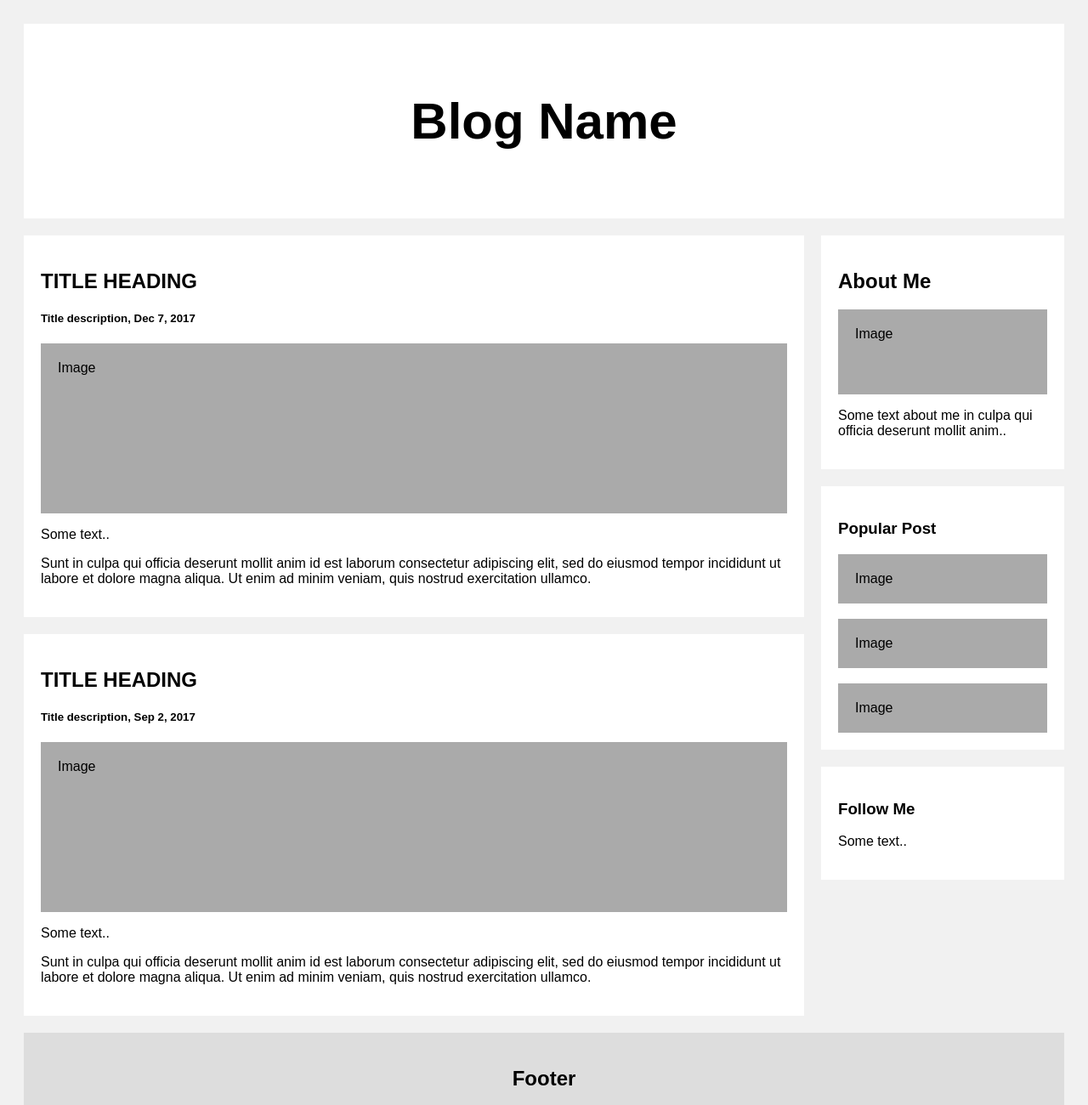
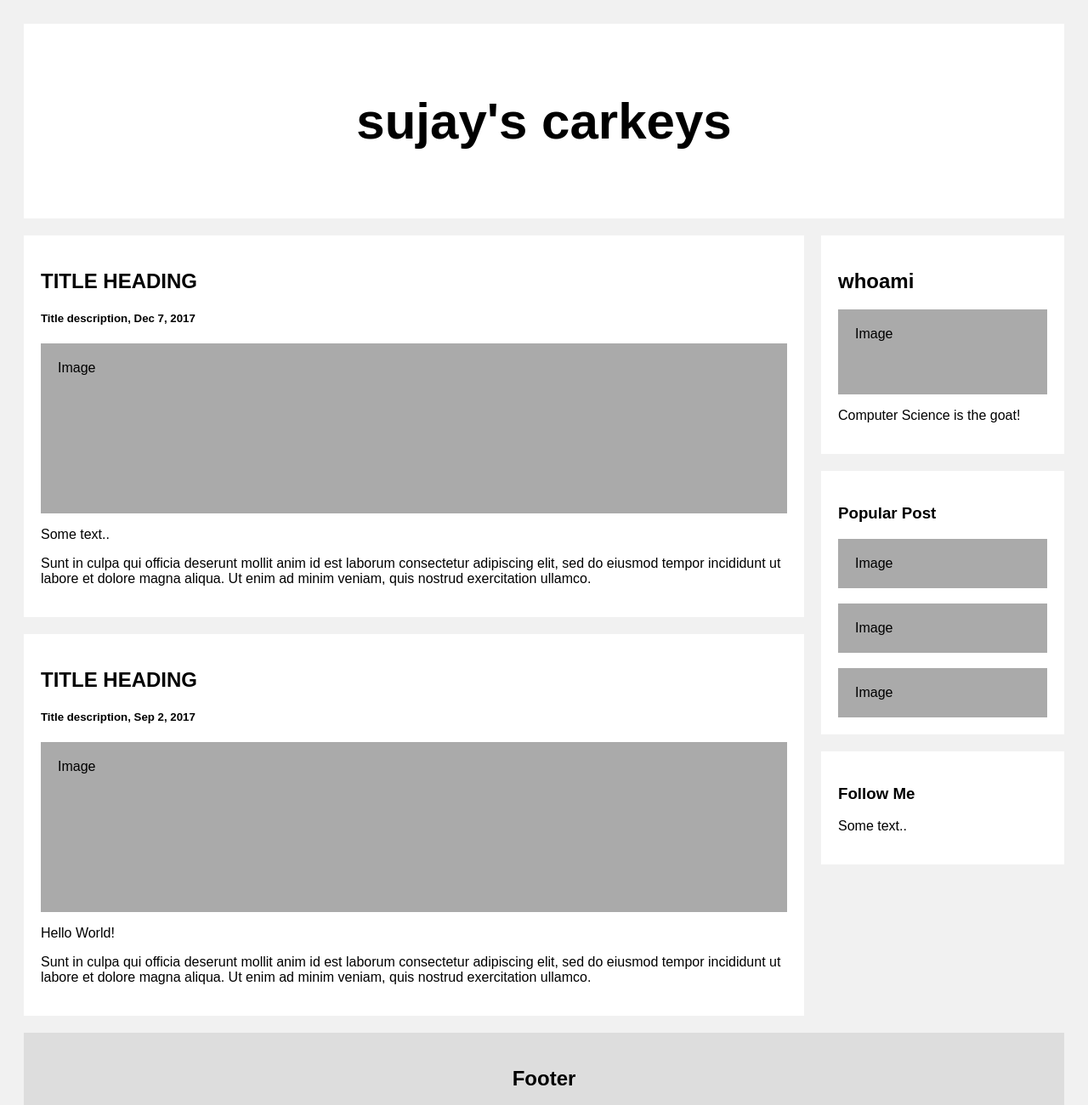
Before and after one commit to sujaycarkey/sujaycarkey.github.io, a plain HTML site: page index.html in a window 1280 px wide. Shown: the top 1300 px of the page at 85% size. Drawn offline with Linux system fonts and the light colour scheme.

Commit message:
updatetest

```diff
--- a/index.html
+++ b/index.html
@@ -77,7 +77,7 @@ body {
 <body>
 
 <div class="header">
-  <h2>Blog Name</h2>
+  <h2>sujay's carkeys</h2>
 </div>
 
 <div class="row">
@@ -93,15 +93,15 @@ body {
       <h2>TITLE HEADING</h2>
       <h5>Title description, Sep 2, 2017</h5>
       <div class="fakeimg" style="height:200px;">Image</div>
-      <p>Some text..</p>
+      <p>Hello World!</p>
       <p>Sunt in culpa qui officia deserunt mollit anim id est laborum consectetur adipiscing elit, sed do eiusmod tempor incididunt ut labore et dolore magna aliqua. Ut enim ad minim veniam, quis nostrud exercitation ullamco.</p>
     </div>
   </div>
   <div class="rightcolumn">
     <div class="card">
-      <h2>About Me</h2>
+      <h2>whoami</h2>
       <div class="fakeimg" style="height:100px;">Image</div>
-      <p>Some text about me in culpa qui officia deserunt mollit anim..</p>
+      <p>Computer Science is the goat!</p>
     </div>
     <div class="card">
       <h3>Popular Post</h3>
```
